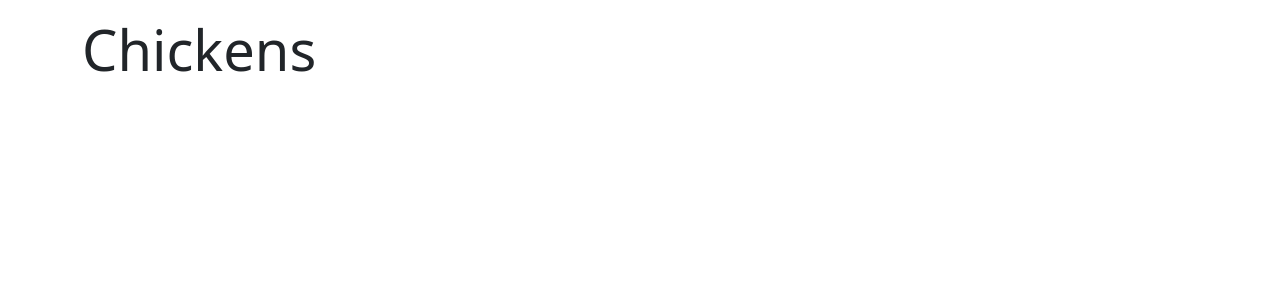
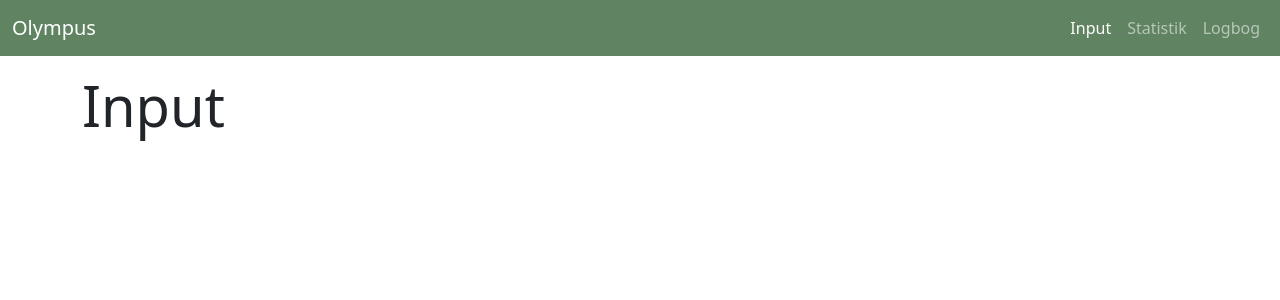
Before and after one commit to henrikgrubbe/chicken-tracker, a Vue app: page / in a window 1280 px wide. Shown: the top 300 px of the page. Built offline with nearby package versions, Linux system fonts and the light colour scheme.

Commit message:
Add header nav-bar

```diff
--- a/src/App.vue
+++ b/src/App.vue
@@ -1,22 +1,49 @@
 <template>
+  <nav class="navbar navbar-expand bg-primary navbar-dark">
+    <div class="container-fluid">
+      <a class="navbar-brand" href="#">
+        Olympus
+      </a>
+      <div>
+        <ul class="navbar-nav me-auto">
+          <li class="nav-item">
+            <a class="nav-link" :class="{ active: selectedTab === Tab.INPUT }" href="#"
+               @click="selectedTab = Tab.INPUT">Input</a>
+          </li>
+          <li class="nav-item">
+            <a class="nav-link" :class="{ active: selectedTab === Tab.STATS }" href="#"
+               @click="selectedTab = Tab.STATS">Statistik</a>
+          </li>
+          <li class="nav-item">
+            <a class="nav-link" :class="{ active: selectedTab === Tab.LOG }" href="#"
+               @click="selectedTab = Tab.LOG">Logbog</a>
+          </li>
+        </ul>
+      </div>
+    </div>
+  </nav>
+
   <div class="container">
-    <div class="row my-3">
-      <h1 class="display-4">Chickens</h1>
-    </div>
-
-    <div class="row">
-
-    </div>
+    <TabInput v-if="selectedTab === Tab.INPUT"></TabInput>
+    <TabStats v-if="selectedTab === Tab.STATS"></TabStats>
+    <TabLog v-if="selectedTab === Tab.LOG"></TabLog>
   </div>
 </template>
 
 <script lang="ts">
 import {defineComponent} from 'vue';
+import {Tab} from "@/types/Tab";
+import TabLog from "@/components/TabLog.vue";
+import TabInput from "@/components/TabInput.vue";
+import TabStats from "@/components/TabStats.vue";
 
 export default defineComponent({
-  components: {},
+  components: {TabInput, TabStats, TabLog},
   data() {
-    return {};
+    return {
+      Tab,
+      selectedTab: Tab.INPUT as Tab,
+    };
   },
   computed: {},
   methods: {},
--- /dev/null
+++ b/src/components/TabInput.vue
@@ -0,0 +1,17 @@
+<template>
+  <div class="row my-3">
+    <h1 class="display-4">Input</h1>
+  </div>
+</template>
+
+<script lang="ts">
+import {defineComponent} from "vue";
+
+export default defineComponent({
+  name: "TabInput"
+});
+</script>
+
+<style scoped>
+
+</style>
--- /dev/null
+++ b/src/components/TabLog.vue
@@ -0,0 +1,18 @@
+<template>
+  <div class="row my-3">
+    <h1 class="display-4">Logbog</h1>
+  </div>
+</template>
+
+<script lang="ts">
+import {defineComponent} from "vue";
+
+export default defineComponent({
+  name: "TabInput"
+});
+</script>
+
+
+<style scoped>
+
+</style>
--- /dev/null
+++ b/src/components/TabStats.vue
@@ -0,0 +1,18 @@
+<template>
+  <div class="row my-3">
+    <h1 class="display-4">Statistik</h1>
+  </div>
+</template>
+
+<script lang="ts">
+import {defineComponent} from "vue";
+
+export default defineComponent({
+  name: "TabInput"
+});
+</script>
+
+
+<style scoped>
+
+</style>
--- a/src/styles/_variables.scss
+++ b/src/styles/_variables.scss
@@ -1,2 +1,2 @@
-$color-brand: #455f48;
+$color-brand: #608362;
 $color-secondary: #6c757d;
--- /dev/null
+++ b/src/types/Tab.ts
@@ -0,0 +1,5 @@
+export enum Tab {
+  INPUT,
+  STATS,
+  LOG
+}
--- a/vite.config.ts
+++ b/vite.config.ts
@@ -5,7 +5,7 @@ import vue from '@vitejs/plugin-vue';
 
 // https://vitejs.dev/config/
 export default defineConfig({
-  server: { port: 8080 },
+  server: { port: 8080, host: "0.0.0.0" },
   plugins: [vue()],
   resolve: {
     alias: {
```
